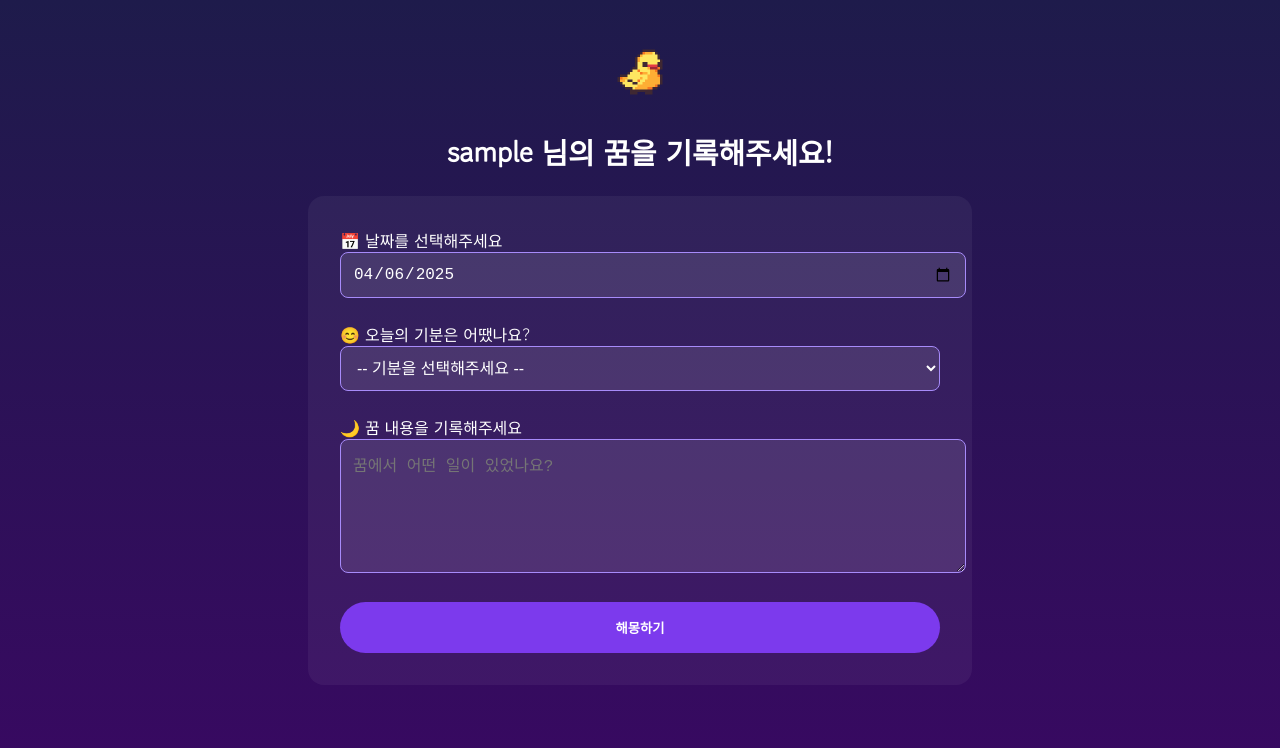
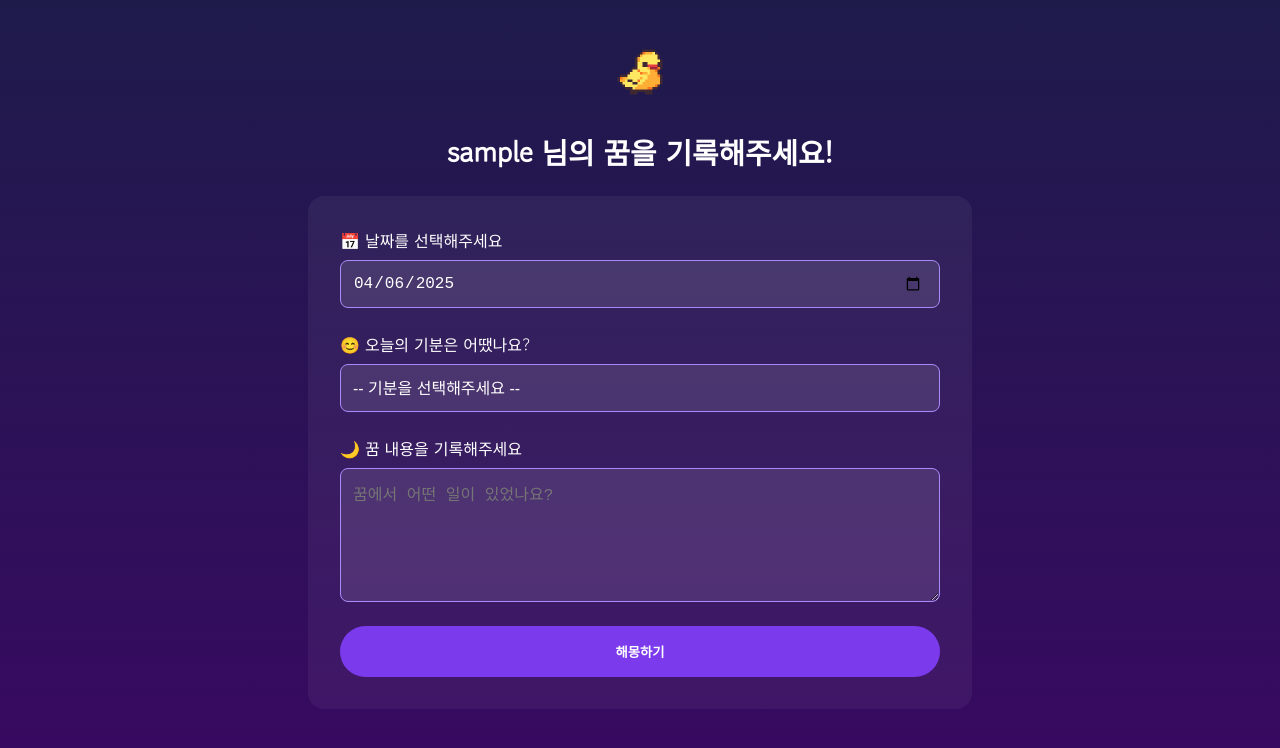
Before and after one commit to msmmx/ai-creator, a Next.js app: page /dream in a window 1280 px wide. Shown: the top 748 px of the page. Built offline with nearby package versions, Linux system fonts and the light colour scheme; sample sign-in values are in the browser's storage.

Commit message:
dream페이지 인풋박스 넓이 맞춤

```diff
--- a/app/dream/dream.css
+++ b/app/dream/dream.css
@@ -1,4 +1,3 @@
-/* app/dream/dream.css */
 .dream-container {
     min-height: 100vh;
     padding: 2rem;
@@ -31,6 +30,14 @@
     gap: 1.5rem;
   }
 
+  /* ✅ form-group 정리 */
+  .form-group {
+    display: flex;
+    flex-direction: column;
+    gap: 0.5rem;
+  }
+
+  /* ✅ input, select, textarea 통일된 높이 설정 */
   .dream-input,
   .dream-textarea {
     width: 100%;
@@ -40,6 +47,18 @@
     background-color: rgba(255, 255, 255, 0.1);
     color: white;
     font-size: 1rem;
+    box-sizing: border-box;
+  }
+
+  .dream-input {
+    height: 48px; /* ✅ select와 input 높이 동일 */
+    appearance: none;
+  }
+
+  input[type="date"].dream-input {
+    padding-right: 1rem;
+    -webkit-appearance: none;
+    -moz-appearance: none;
   }
 
   .dream-button {
--- a/app/page.tsx
+++ b/app/page.tsx
@@ -9,7 +9,7 @@ export default function SplashScreen() {
       <div className="splash-content">
         <div className="moon-icon"><Image src="/space.gif" alt="우주 아이콘" width={100} height={100} /></div>
         <h1 className="splash-title">꿈해몽 AI</h1>
-        <p className="splash-subtitle">당신의 꿈을 기록하고 해몽해보세요</p>
+        <p className="splash-subtitle">당신의 꿈을 기록하고 해몽해보세요🔮</p>
 
         <Link href="/name" className="start-button-wrapper">
           <button className="start-button">시작하기</button>
@@ -17,7 +17,7 @@ export default function SplashScreen() {
       </div>
 
       <div className="splash-footer">
-        {`Powered by OpenAI | ${new Date().getFullYear()}`}
+        {`Welcome to MSMMX WORLD | ${new Date().getFullYear()}`}
       </div>
     </div>
   )
```
